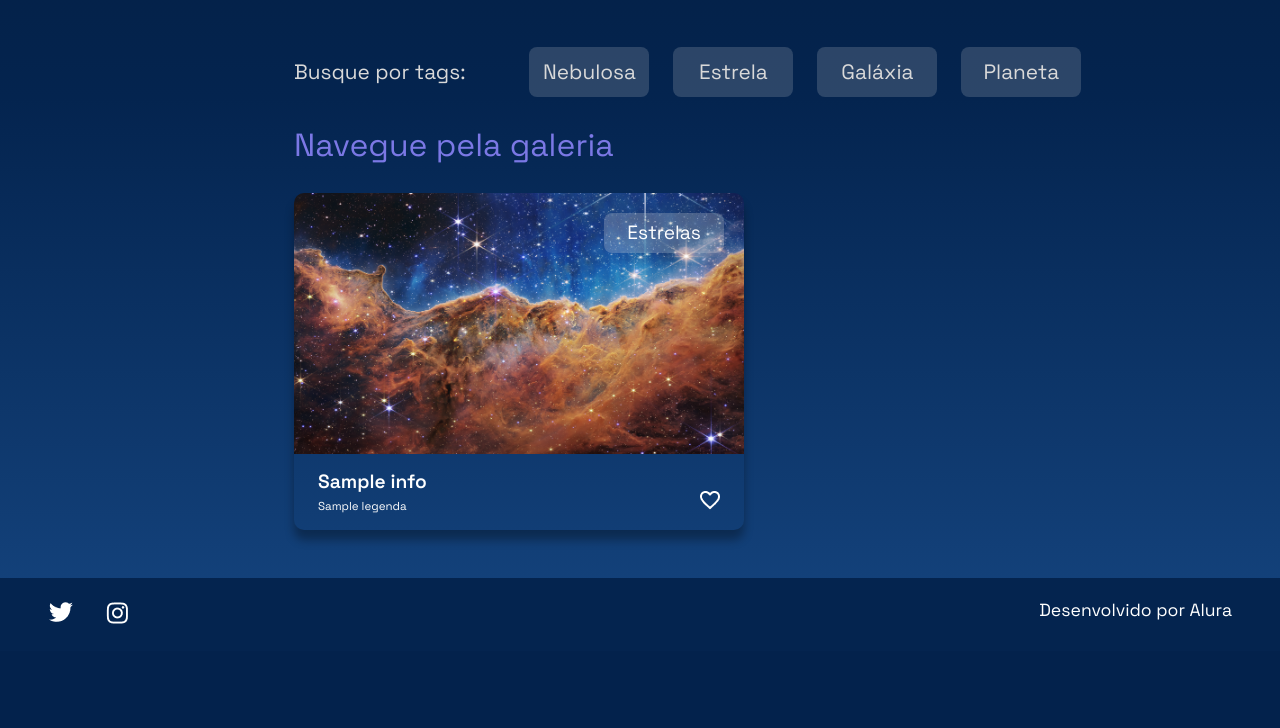
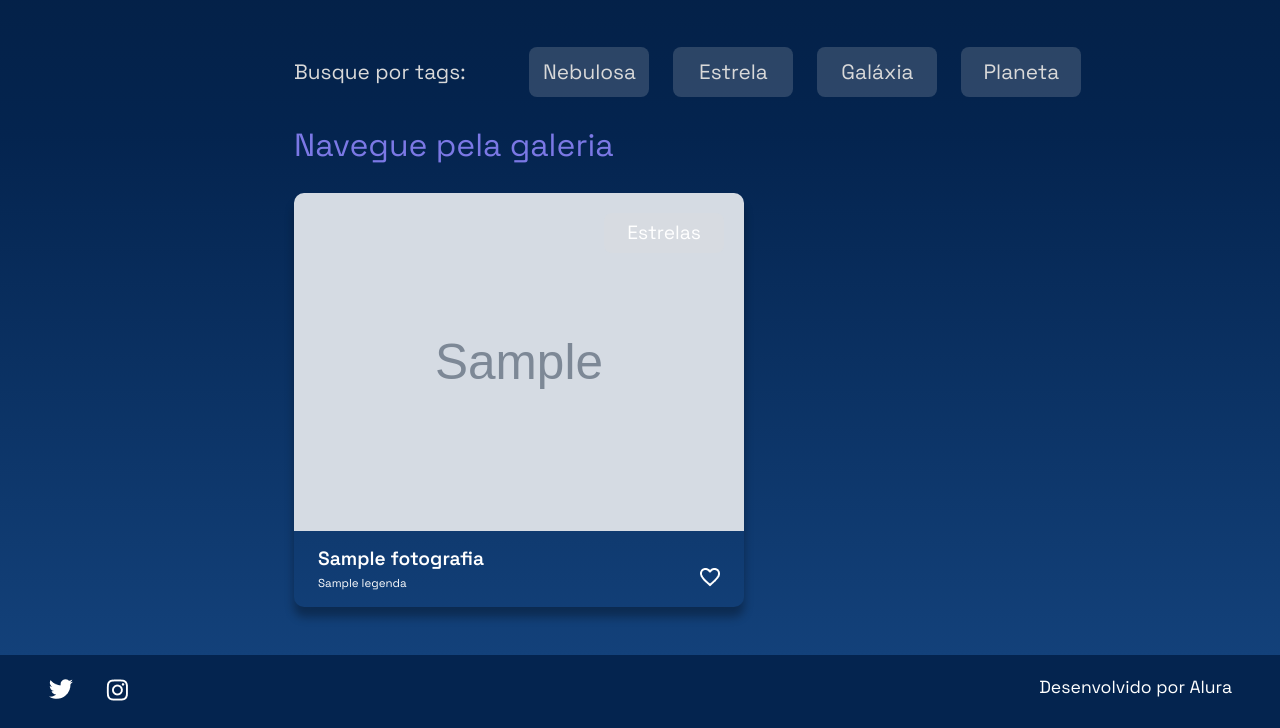
Before and after one commit to Joao-oliveiraf/alura-django, a Django app: template templates/galeria/index.html in a window 1280 px wide. Shown: the part 455-1183 px from the top of the page. Before the commit the page ends 1079 px from the top, so only its background shows below. Run offline with Django 5.2, Linux system fonts and the light colour scheme; the template is opened without the code that fills it: most values are stand-ins (such as "Sample title", 1, 10 or a date in 2020); grey boxes marked "Sample" are stand-in pictures.

Commit message:
Dynamic endpoints, new db items

```diff
--- a/galeria/urls.py
+++ b/galeria/urls.py
@@ -4,5 +4,5 @@ from galeria.views import index, imagem
 
 urlpatterns = [
     path('', index, name='home'),
-    path('imagem/', imagem, name='imagem'),
+    path('imagem/<int:foto_id>', imagem, name='imagem'),
 ]
--- a/setup/settings.py
+++ b/setup/settings.py
@@ -40,6 +40,7 @@ INSTALLED_APPS = [
     'django.contrib.sessions',
     'django.contrib.messages',
     'django.contrib.staticfiles',
+    'galeria.apps.GaleriaConfig'
 ]
 
 MIDDLEWARE = [
--- a/templates/galeria/index.html
+++ b/templates/galeria/index.html
@@ -19,16 +19,17 @@
                     <div class="cards">
                         <h2 class="cards__titulo">Navegue pela galeria</h2>
                         <ul class="cards__lista">
-                            {% for foto_id, info in cards.items %}
+                            {% if cards %}
+                            {% for fotografia in cards %}
                             <li class="card">
-                                <a href="{% url 'imagem' %}">
-                                    <img class="card__imagem" src="{% static '/assets/imagens/galeria/carina-nebula.png' %}" alt="foto">
+                                <a href="{% url 'imagem' fotografia.id %}">
+                                    <img class="card__imagem" src="{% static '/assets/imagens/galeria/'%}{{fotografia.foto}}" alt="foto">
                                 </a>
                                 <span class="card__tag">Estrelas</span>
                                 <div class="card__info">
-                                    <p class="card__titulo">{{ info.nome }}</p>
+                                    <p class="card__titulo">{{ fotografia.nome }}</p>
                                     <div class="card__texto">
-                                        <p class="card__descricao">{{ info.legenda }}</p>
+                                        <p class="card__descricao">{{ fotografia.legenda }}</p>
                                         <span>
                                             <img src="{% static '/assets/ícones/1x/favorite_outline.png' %}" alt="ícone de coração">
                                         </span>
@@ -36,6 +37,8 @@
                                 </div>
                             </li>
                             {% endfor %}
+                            {% else %}
+                            {% endif %}
                         </ul>
                     </div>
                 </section>
```
Also changed, not shown: galeria/views.py (+7 -10 lines), templates/galeria/imagem.html (+8 -4 lines), galeria/migrations/0001_initial.py (added), 1 other file.
